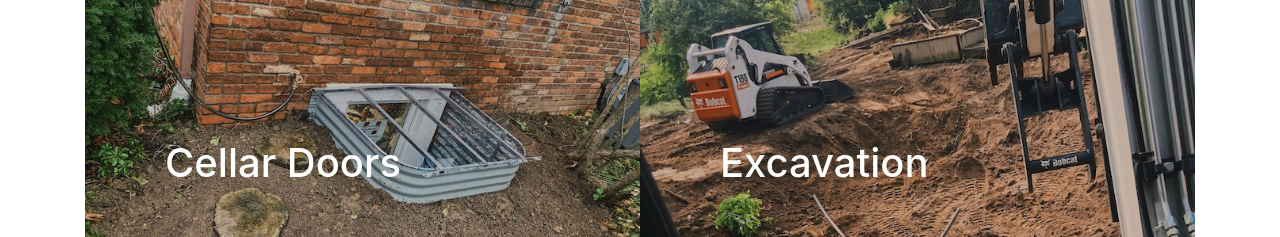
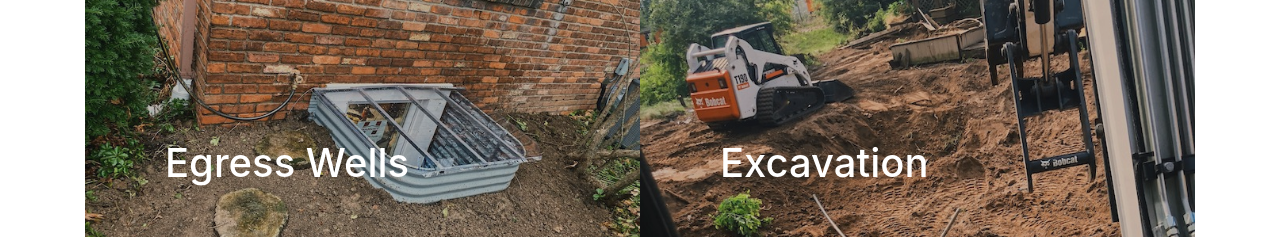
Before and after one commit to maxcpost/RochesterPlatinumService, a website with bundled scripts: page index.html in a window 1280 px wide. Shown: the part 2360-2597 px from the top of the page. Built offline with nearby package versions, Linux system fonts and the light colour scheme.

Commit message:
Update index.html

```diff
--- a/index.html
+++ b/index.html
@@ -162,7 +162,7 @@
           <a class="portfolio-item">
             <span class="caption">
               <span class="caption-content">
-                <h1>Cellar Doors</h1>
+                <h1>Egress Wells</h1>
                 <p class="mb-0"></p>
               </span>
             </span>
```
